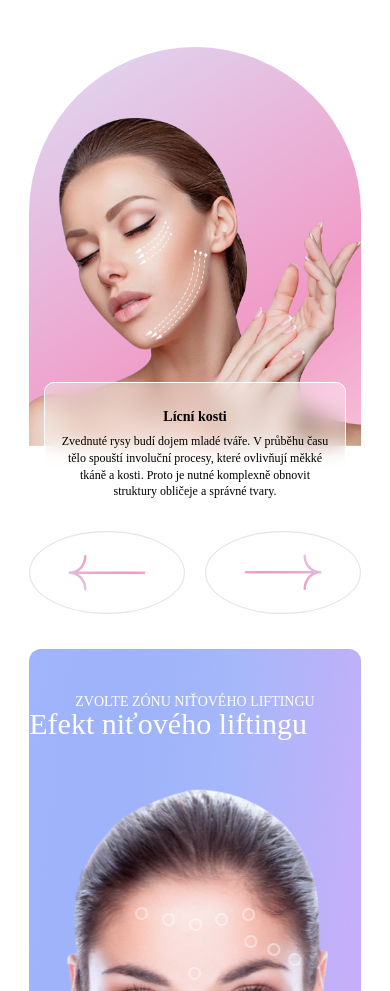
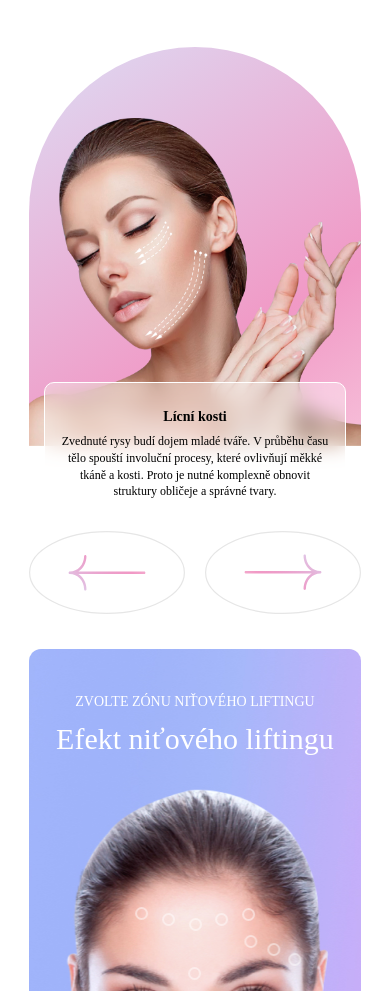
Before and after one commit to AndreyKnyazkov/chezhdop, a plain HTML site: page src/index.html in a window 390 px wide. Shown: the part 109-1100 px from the top of the page. Drawn offline with Linux system fonts and the light colour scheme.

Commit message:
this one has been updated

```diff
--- a/src/sass/blocks/_zone.sass
+++ b/src/sass/blocks/_zone.sass
@@ -129,6 +129,9 @@
       &__title
         line-height: 130%
         font-size: 30px
+        left: 0
+        right: 0
+        top: 60px
       &__uptitle
         font-size: 14px
     &-block
```
Also changed, not shown: src/css/style.css, 1 other file.
